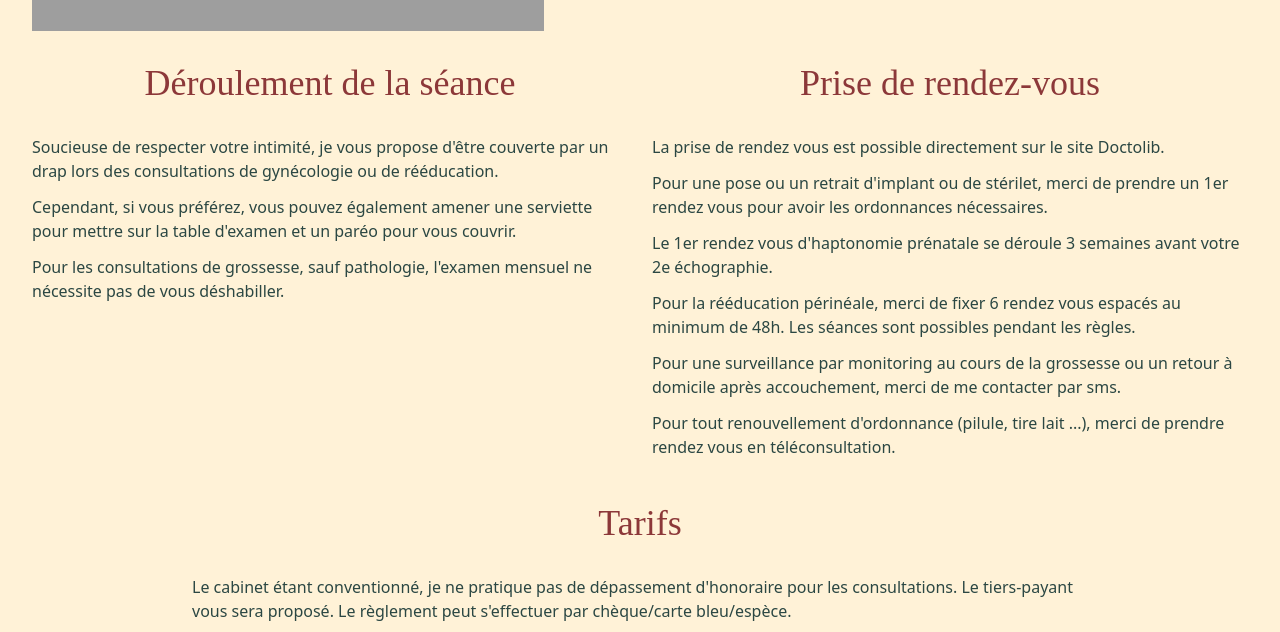
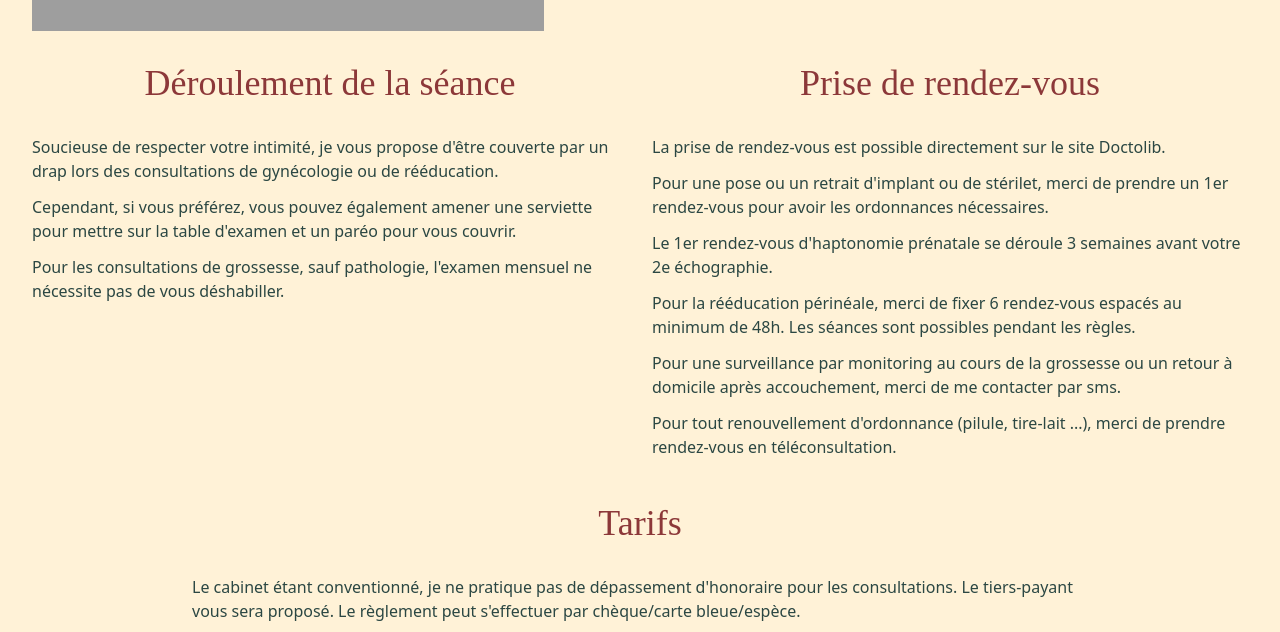
Before and after one commit to rcadel/sf-chloe, a website: page src/infos.html in a window 1280 px wide. Shown: the part 1120-1752 px from the top of the page. Drawn offline with nearby package versions, Linux system fonts and the light colour scheme; files that its build step writes are made by us from their sources; grey boxes are pictures that could not be loaded; a web font is replaced by a local one.

Commit message:
fix typo

```diff
--- a/src/infos.html
+++ b/src/infos.html
@@ -124,20 +124,20 @@
             <h3 class="category">Prise de rendez-vous</h3>
             <div class="content">
               <p>
-                La prise de rendez vous est possible directement sur le site
+                La prise de rendez-vous est possible directement sur le site
                 Doctolib.
               </p>
               <p>
                 Pour une pose ou un retrait d'implant ou de stérilet, merci de
-                prendre un 1er rendez vous pour avoir les ordonnances
+                prendre un 1er rendez-vous pour avoir les ordonnances
                 nécessaires.
               </p>
               <p>
-                Le 1er rendez vous d'haptonomie prénatale se déroule 3 semaines
+                Le 1er rendez-vous d'haptonomie prénatale se déroule 3 semaines
                 avant votre 2e échographie.
               </p>
               <p>
-                Pour la rééducation périnéale, merci de fixer 6 rendez vous
+                Pour la rééducation périnéale, merci de fixer 6 rendez-vous
                 espacés au minimum de 48h. Les séances sont possibles pendant
                 les règles.
               </p>
@@ -147,8 +147,8 @@
                 par sms.
               </p>
               <p>
-                Pour tout renouvellement d'ordonnance (pilule, tire lait ...),
-                merci de prendre rendez vous en téléconsultation.
+                Pour tout renouvellement d'ordonnance (pilule, tire-lait ...),
+                merci de prendre rendez-vous en téléconsultation.
               </p>
             </div>
           </div>
@@ -160,7 +160,7 @@
               Le cabinet étant conventionné, je ne pratique pas de dépassement
               d'honoraire pour les consultations. Le tiers-payant vous sera
               proposé. Le règlement peut s'effectuer par chèque/carte
-              bleu/espèce.
+              bleue/espèce.
             </p>
             <div class="tarif">
               <span>Consultations</span>
```
